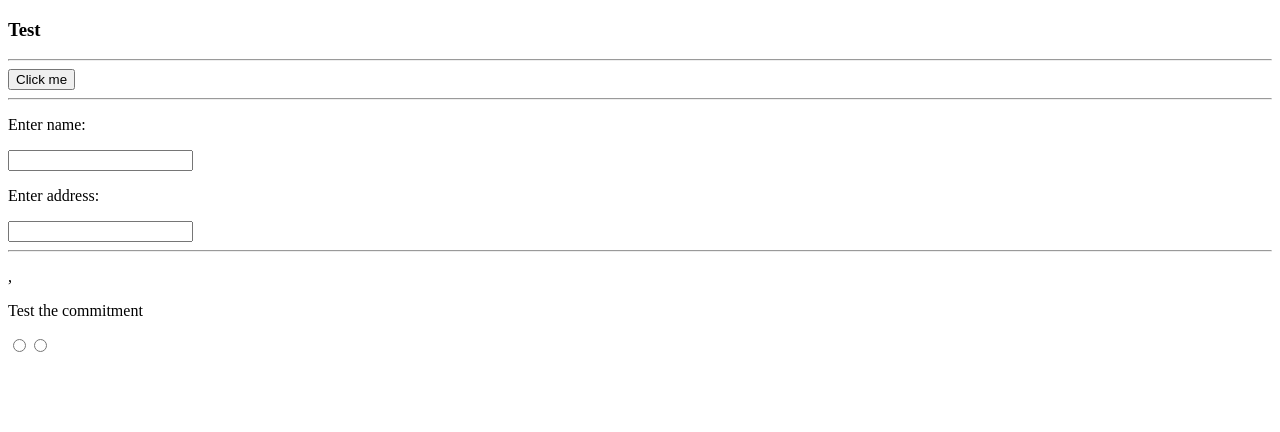
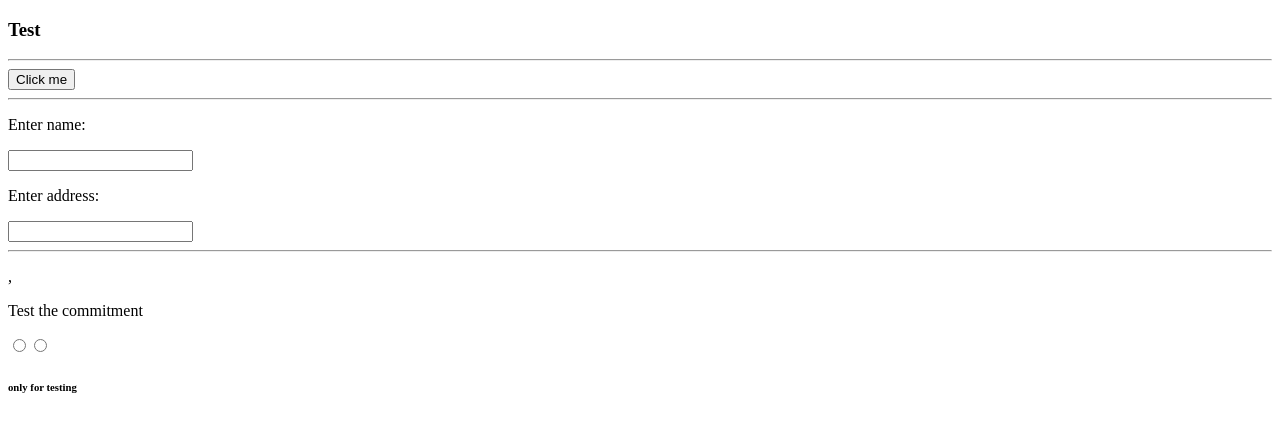
Before and after one commit to KaZi-dev/TestCypress, an Angular app: page / in a window 1280 px wide. Shown: the top 432 px of the page. Built offline with nearby package versions, Linux system fonts and the light colour scheme.

Commit message:
testerino 2

```diff
--- a/src/app/test-side/test-side.component.html
+++ b/src/app/test-side/test-side.component.html
@@ -15,3 +15,4 @@
   <input name="rbtn1" type="radio">
   <input name="rbtn2" type="radio">
 </form>
+<h6>only for testing</h6>
```
